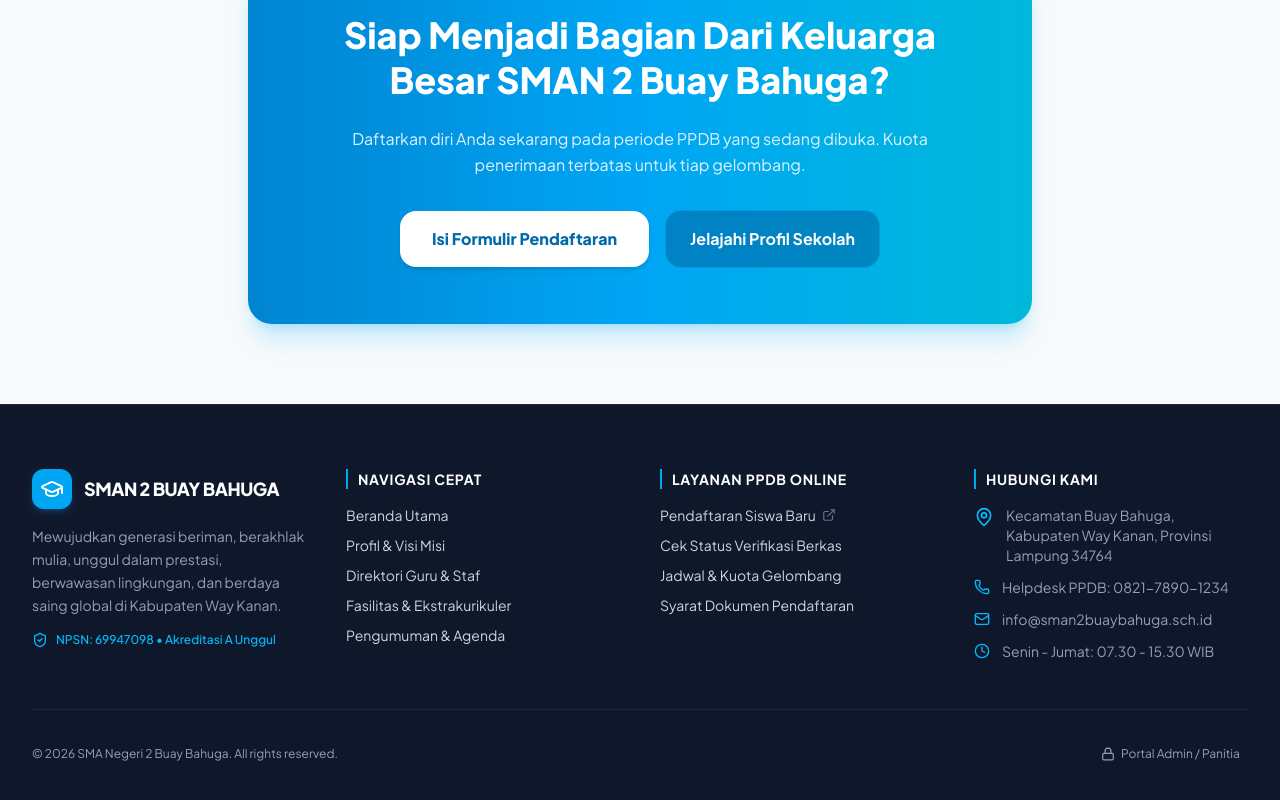
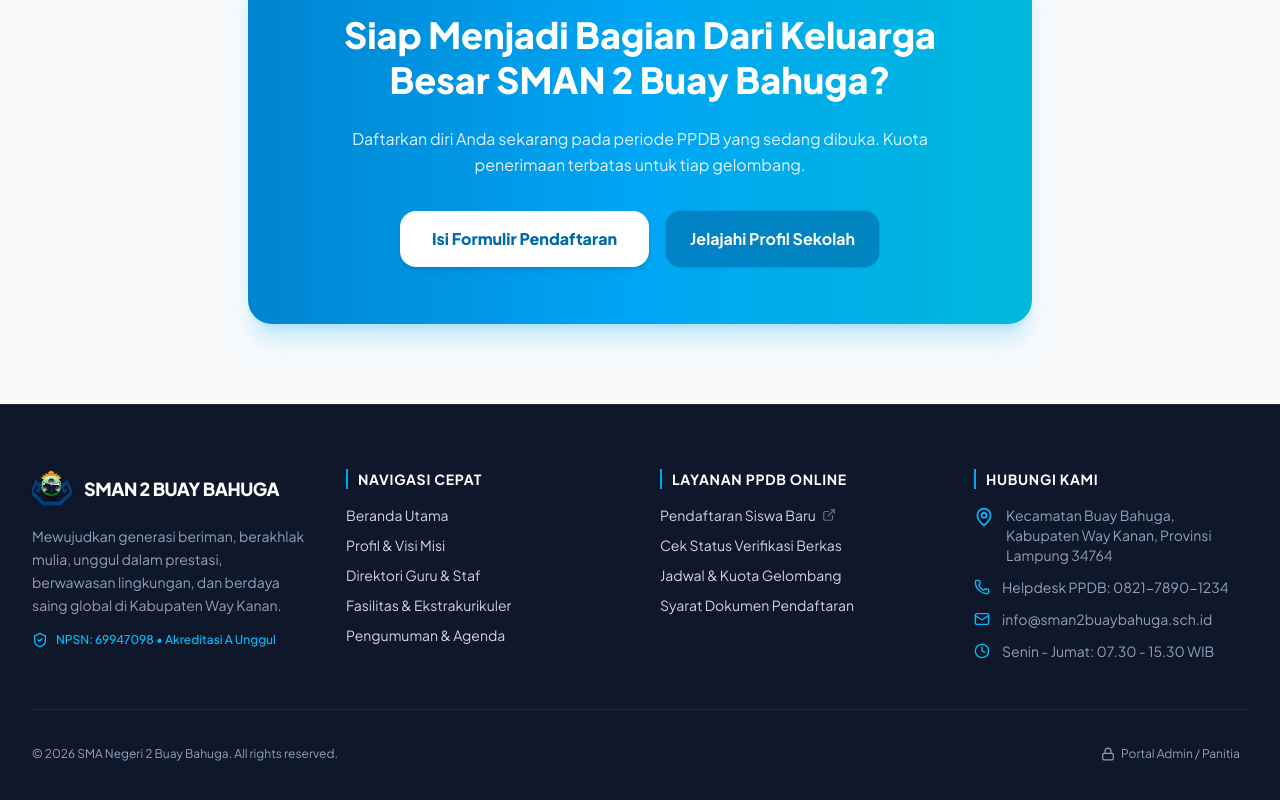
Before and after one commit to dharmamudita/smanegeri2buaybahuga, a Next.js app: page / in a window 1280 px wide. Shown: the part 3042-3842 px from the top of the page. Built offline with nearby package versions, Linux system fonts and the light colour scheme.

Commit message:
feat(ui): update Footer with official school logo image

```diff
--- a/src/components/layout/Footer.tsx
+++ b/src/components/layout/Footer.tsx
@@ -1,6 +1,6 @@
 import Link from "next/link";
+import Image from "next/image";
 import {
-  GraduationCap,
   MapPin,
   Phone,
   Mail,
@@ -19,8 +19,14 @@ export default function Footer() {
           {/* Column 1: School Identity */}
           <div className="space-y-4">
             <div className="flex items-center gap-3">
-              <div className="w-10 h-10 rounded-xl bg-sky-500 flex items-center justify-center text-white shadow-md shadow-sky-500/20">
-                <GraduationCap className="w-6 h-6" />
+              <div className="relative w-10 h-10 shrink-0">
+                <Image
+                  src="/logo_smanda.png"
+                  alt="Logo SMAN 2 Buay Bahuga"
+                  width={40}
+                  height={40}
+                  className="object-contain w-full h-full drop-shadow-sm"
+                />
               </div>
               <span className="font-extrabold text-white text-lg tracking-tight">
                 SMAN 2 BUAY BAHUGA
```
